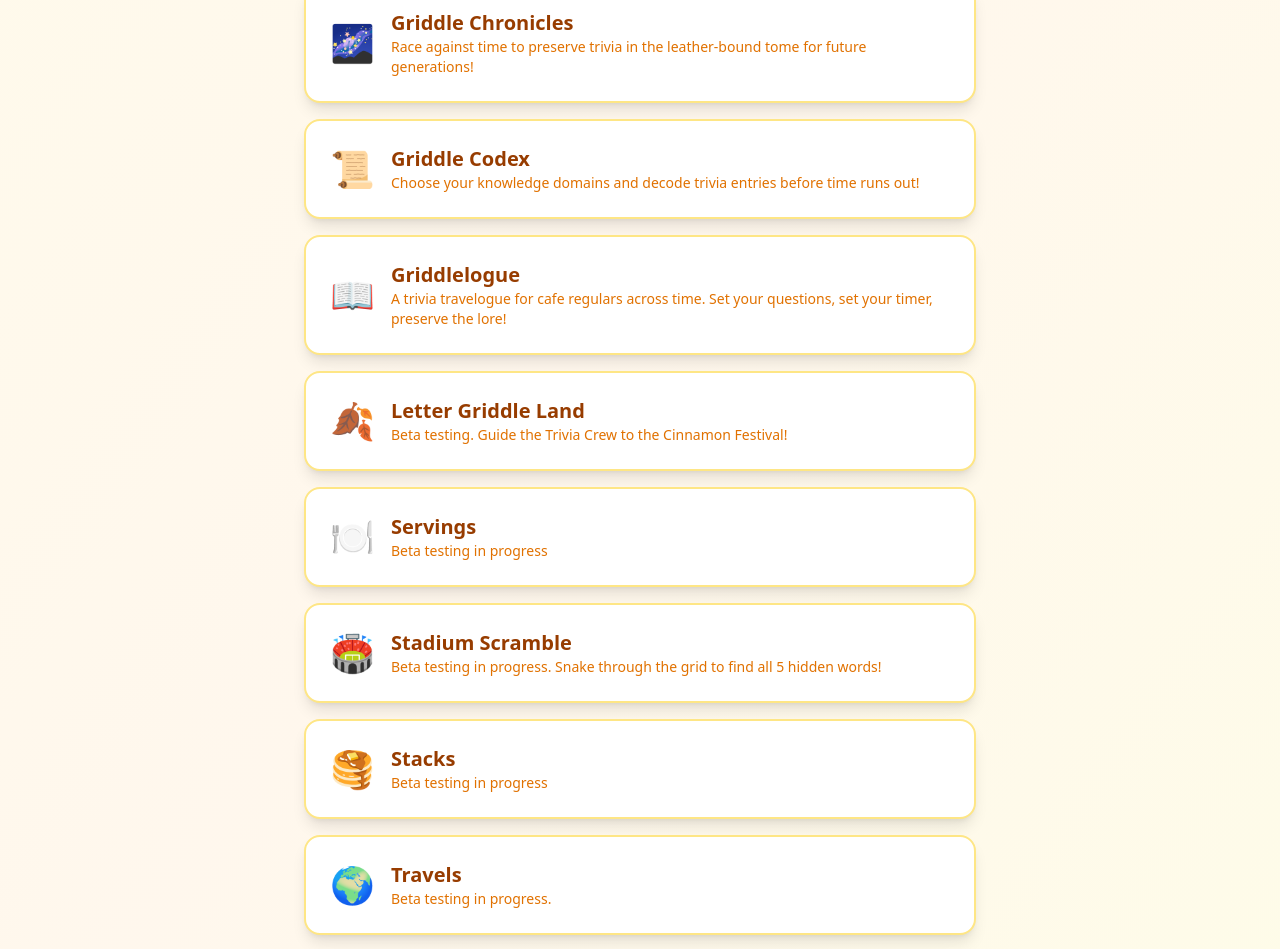
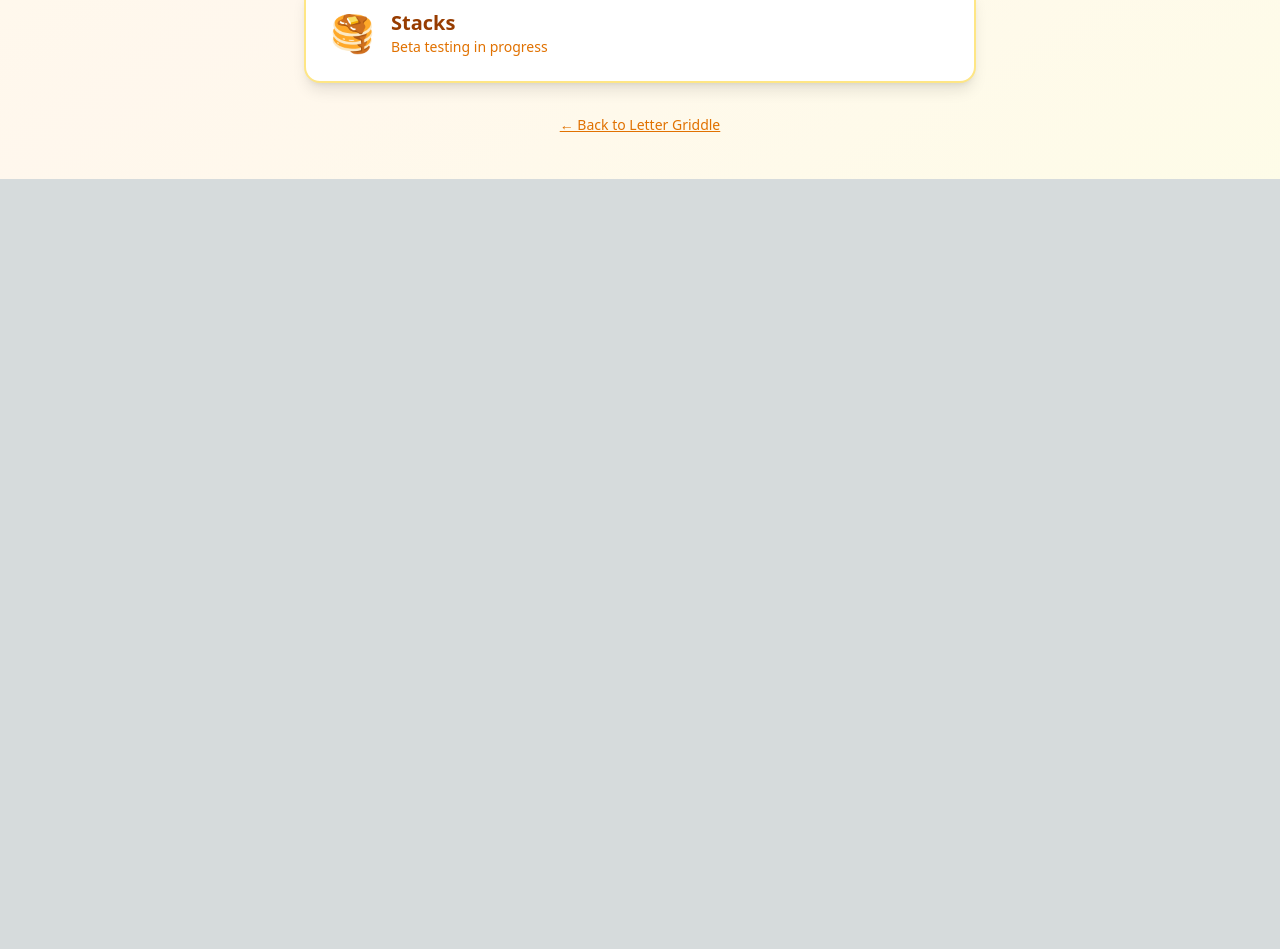
Before and after one commit to lauriegriddle/griddle-game, a Next.js app: page /beta in a window 1280 px wide. Shown: the part 621-1570 px from the top of the page. After the commit the page ends 800 px from the top, so only its background shows below. Built offline with nearby package versions, Linux system fonts and the light colour scheme.

Commit message:
Update Beta page

```diff
--- a/app/beta/page.js
+++ b/app/beta/page.js
@@ -19,58 +19,10 @@ export default function BetaGames() {
     description: "Quote Falls meets Letter Griddle! Complete facts and puzzle categories with falling letters."
   },
     {
-      name: "Griddle Chronicles",
-      href: "/chronicles",
-      emoji: "🌌",
-      description: "Race against time to preserve trivia in the leather-bound tome for future generations!"
-    },
-    {
-      name: "Griddle Codex",
-      href: "/decoder",
-      emoji: "📜",
-      description: "Choose your knowledge domains and decode trivia entries before time runs out!"
-    },
-    {
-      name: "Griddlelogue",
-      href: "/griddlelogue",
-      emoji: "📖",
-      description: "A trivia travelogue for cafe regulars across time. Set your questions, set your timer, preserve the lore!"
-    },
-    {
-      name: "Letter Griddle Land",
-      href: "/griddle-land",
-      emoji: "🍂",
-      description: "Beta testing. Guide the Trivia Crew to the Cinnamon Festival!"
-    },
-    {
-      name: "Servings",
-      href: "/servings",
-      emoji: "🍽️",
-      description: "Beta testing in progress"
-    },
-    {
-      name: "Stadium Scramble",
-      href: "/challenge",
-      emoji: "🏟️",
-      description: "Beta testing in progress. Snake through the grid to find all 5 hidden words!"
-    },
-    {
       name: "Stacks",
       href: "/stacks",
       emoji: "🥞",
       description: "Beta testing in progress"
-    },
-    {
-      name: "Travels",
-      href: "/travels",
-      emoji: "🌍",
-      description: "Beta testing in progress."
-    },
-    {
-      name: "Winter Land",
-      href: "/winter-land",
-      emoji: "⛷️",
-      description: "Beta testing. Guide the Trivia Crew to the Winter Sports Festival!"
     },
   ];
 
```
